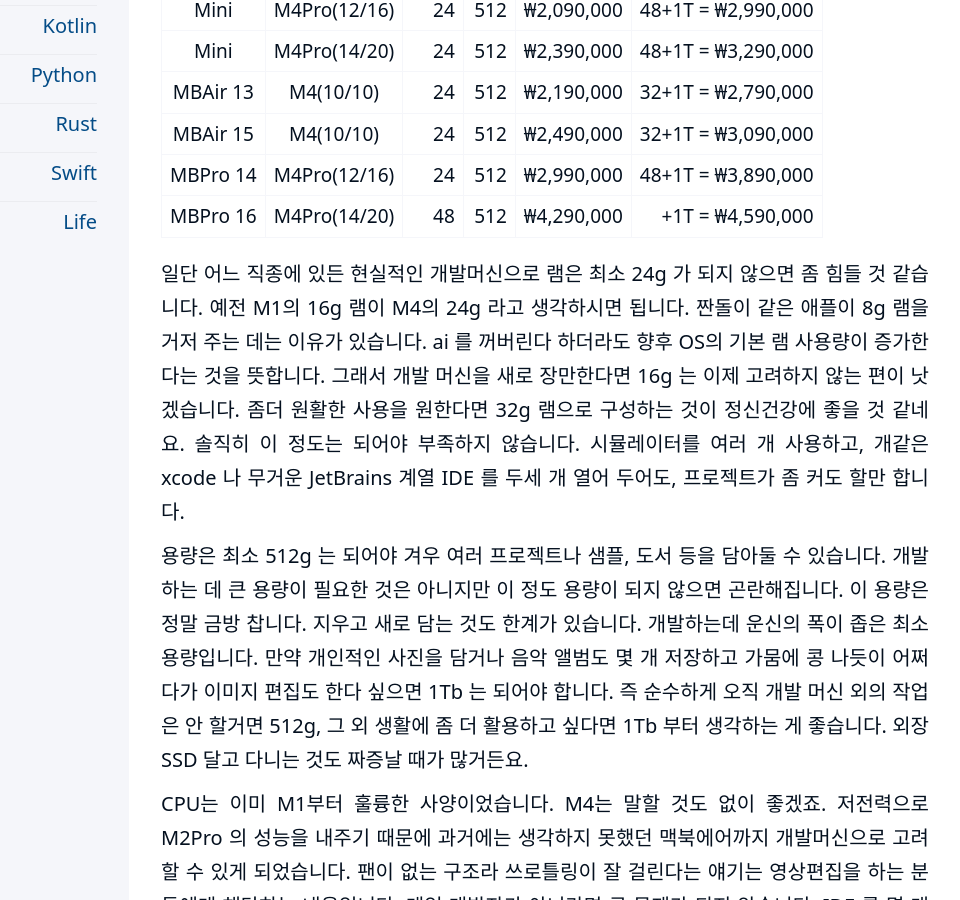
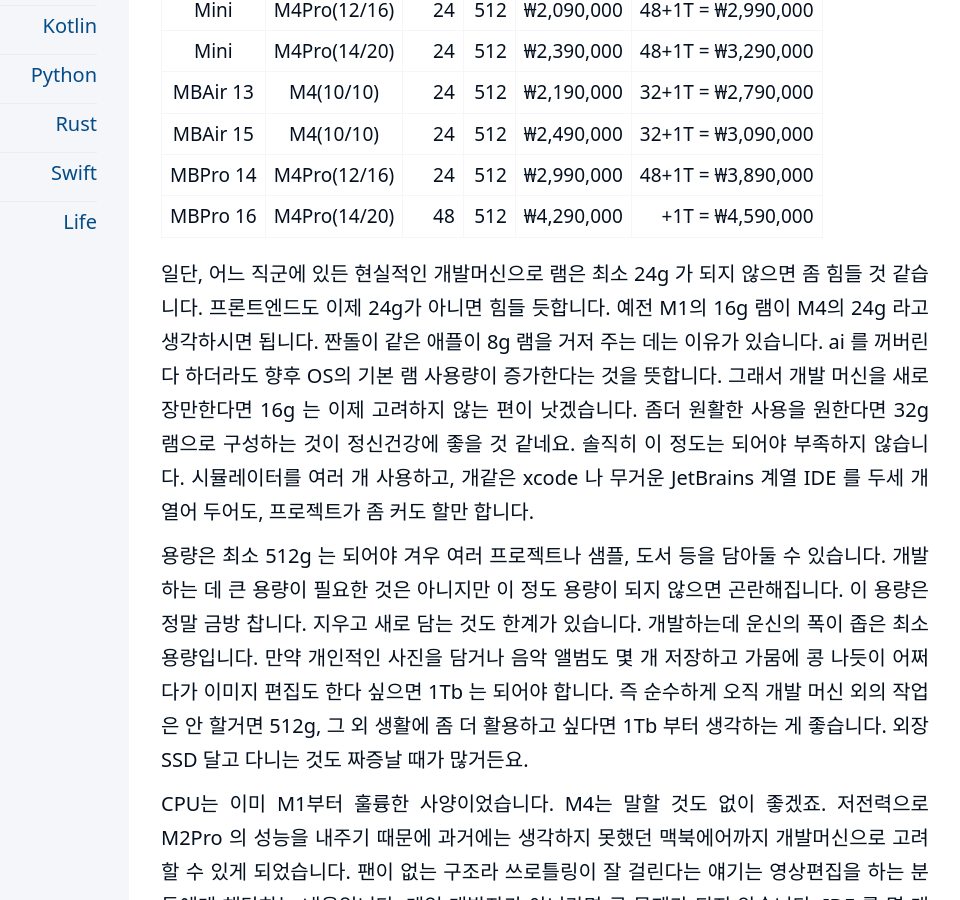
Before and after one commit to kiroshin/kiroshin.github.io, a Jekyll site: the page built from _posts/2025-03-24-macbook_for_dev.md, in a window 1280 px wide and 900 px high, scrolled down 2018 px. Shown: the whole window, without its empty margins (191-1151 px from the left). Built offline with Jekyll 4.4.1, drawn with Linux system fonts in a browser that asks for light colours.

Commit message:
Update 2025-03-24-macbook_for_dev.md

```diff
--- a/_posts/2025-03-24-macbook_for_dev.md
+++ b/_posts/2025-03-24-macbook_for_dev.md
@@ -36,7 +36,7 @@
 | MBPro 14 | M4Pro(12/16) | 24 | 512 | ₩2,990,000 | 48+1T = ₩3,890,000 |
 | MBPro 16 | M4Pro(14/20) | 48 | 512 | ₩4,290,000 |   +1T = ₩4,590,000 |
 
-일단 어느 직종에 있든 현실적인 개발머신으로 램은 최소 24g 가 되지 않으면 좀 힘들 것 같습니다. 예전 M1의 16g 램이 M4의 24g 라고 생각하시면 됩니다. 짠돌이 같은 애플이 8g 램을 거저 주는 데는 이유가 있습니다. ai 를 꺼버린다 하더라도 향후 OS의 기본 램 사용량이 증가한다는 것을 뜻합니다. 그래서 개발 머신을 새로 장만한다면 16g 는 이제 고려하지 않는 편이 낫겠습니다. 좀더 원활한 사용을 원한다면 32g 램으로 구성하는 것이 정신건강에 좋을 것 같네요. 솔직히 이 정도는 되어야 부족하지 않습니다. 시뮬레이터를 여러 개 사용하고, 개같은 xcode 나 무거운 JetBrains 계열 IDE 를 두세 개 열어 두어도, 프로젝트가 좀 커도 할만 합니다.
+일단, 어느 직군에 있든 현실적인 개발머신으로 램은 최소 24g 가 되지 않으면 좀 힘들 것 같습니다. 프론트엔드도 이제 24g가 아니면 힘들 듯합니다. 예전 M1의 16g 램이 M4의 24g 라고 생각하시면 됩니다. 짠돌이 같은 애플이 8g 램을 거저 주는 데는 이유가 있습니다. ai 를 꺼버린다 하더라도 향후 OS의 기본 램 사용량이 증가한다는 것을 뜻합니다. 그래서 개발 머신을 새로 장만한다면 16g 는 이제 고려하지 않는 편이 낫겠습니다. 좀더 원활한 사용을 원한다면 32g 램으로 구성하는 것이 정신건강에 좋을 것 같네요. 솔직히 이 정도는 되어야 부족하지 않습니다. 시뮬레이터를 여러 개 사용하고, 개같은 xcode 나 무거운 JetBrains 계열 IDE 를 두세 개 열어 두어도, 프로젝트가 좀 커도 할만 합니다.
 
 용량은 최소 512g 는 되어야 겨우 여러 프로젝트나 샘플, 도서 등을 담아둘 수 있습니다. 개발하는 데 큰 용량이 필요한 것은 아니지만 이 정도 용량이 되지 않으면 곤란해집니다. 이 용량은 정말 금방 찹니다. 지우고 새로 담는 것도 한계가 있습니다. 개발하는데 운신의 폭이 좁은 최소 용량입니다. 만약 개인적인 사진을 담거나 음악 앨범도 몇 개 저장하고 가뭄에 콩 나듯이 어쩌다가 이미지 편집도 한다 싶으면 1Tb 는 되어야 합니다. 즉 순수하게 오직 개발 머신 외의 작업은 안 할거면 512g, 그 외 생활에 좀 더 활용하고 싶다면 1Tb 부터 생각하는 게 좋습니다. 외장 SSD 달고 다니는 것도 짜증날 때가 많거든요.
 
```
